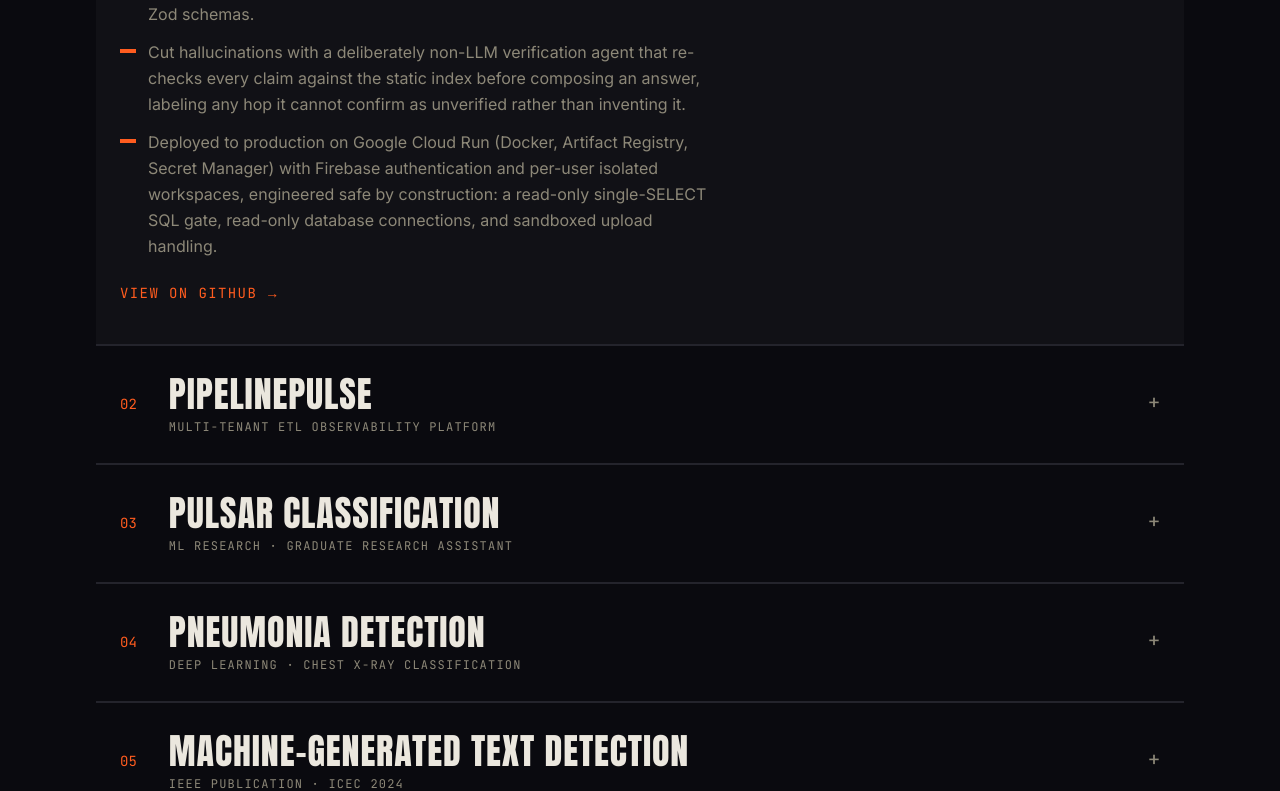
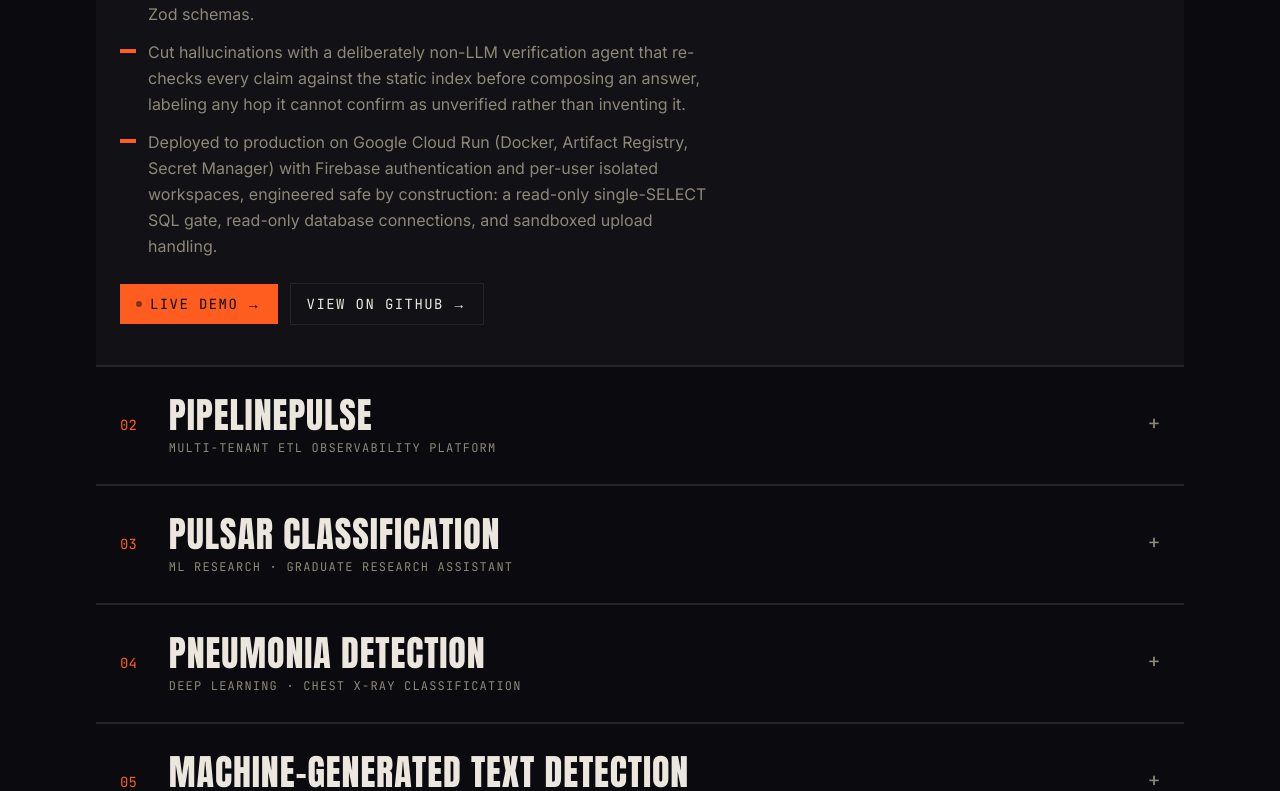
Before and after one commit to data-groot/portfolio-website, a Next.js app: page / in a window 1280 px wide. Shown: the part 3593-4384 px from the top of the page. Built offline with nearby package versions, Linux system fonts and the light colour scheme; no server answers.

Commit message:
Add live demo links for SystemAtlas AI and PipelinePulse

```diff
--- a/src/components/Projects.tsx
+++ b/src/components/Projects.tsx
@@ -94,14 +94,27 @@ export default function Projects() {
                                 </li>
                               ))}
                             </ul>
-                            {project.link ? (
+                            {project.links?.length ? (
+                              <div className="mt-6 flex flex-wrap items-center gap-3">
+                                {project.links.map((link) => (
                                   <a
-                                href={project.link.href}
+                                    key={link.href}
+                                    href={link.href}
                                     target="_blank"
                                     rel="noopener noreferrer"
-                                className="group/link mt-6 inline-flex items-center gap-2 font-mono text-sm uppercase tracking-widest text-ember"
+                                    className={`group/link inline-flex items-center gap-2 px-4 py-2.5 font-mono text-sm uppercase tracking-widest transition-colors ${
+                                      link.primary
+                                        ? "bg-ember text-ink hover:bg-ember-soft"
+                                        : "border border-line text-cream hover:border-ember hover:text-ember"
+                                    }`}
                                   >
-                                {project.link.label}
+                                    {link.primary ? (
+                                      <span
+                                        className="h-1.5 w-1.5 animate-pulse rounded-full bg-ink"
+                                        aria-hidden="true"
+                                      />
+                                    ) : null}
+                                    {link.label}
                                     <span
                                       className="transition-transform group-hover/link:translate-x-1"
                                       aria-hidden="true"
@@ -109,6 +122,8 @@ export default function Projects() {
                                       →
                                     </span>
                                   </a>
+                                ))}
+                              </div>
                             ) : null}
                           </div>
 
--- a/src/data/content.ts
+++ b/src/data/content.ts
@@ -120,7 +120,7 @@ export type Project = {
   details: string[];
   stack: string[];
   metrics: { value: string; label: string }[];
-  link?: { label: string; href: string };
+  links?: { label: string; href: string; primary?: boolean }[];
 };
 
 export const projects: Project[] = [
@@ -151,10 +151,17 @@ export const projects: Project[] = [
       { value: "3", label: "parallel specialist agents" },
       { value: "0", label: "unverified hops passed as fact" },
     ],
-    link: {
+    links: [
+      {
+        label: "Live demo",
+        href: "https://systematlas-134802582349.us-central1.run.app/",
+        primary: true,
+      },
+      {
         label: "View on GitHub",
         href: "https://github.com/data-groot/System-Atlas-AI",
       },
+    ],
   },
   {
     id: "pipelinepulse",
@@ -182,10 +189,17 @@ export const projects: Project[] = [
       { value: "<10s", label: "failure detection" },
       { value: "<200ms", label: "event latency" },
     ],
-    link: {
+    links: [
+      {
+        label: "Live demo",
+        href: "https://pipelinepulse-web-hdnfdhiheq-uc.a.run.app/",
+        primary: true,
+      },
+      {
         label: "View on GitHub",
         href: "https://github.com/data-groot/PipelinePulse",
       },
+    ],
   },
   {
     id: "pulsar",
@@ -206,10 +220,12 @@ export const projects: Project[] = [
       { value: "0.97", label: "ROC-AUC" },
       { value: "91%", label: "accuracy on independent data" },
     ],
-    link: {
+    links: [
+      {
         label: "View on GitHub",
         href: "https://github.com/data-groot/pulsar-star-prediction-service",
       },
+    ],
   },
   {
     id: "medical",
@@ -236,10 +252,12 @@ export const projects: Project[] = [
       { value: "0.9949", label: "AUC-ROC" },
       { value: "5k+", label: "chest X-rays" },
     ],
-    link: {
+    links: [
+      {
         label: "View on GitHub",
         href: "https://github.com/data-groot/Pneumonia-Detection-Deep-Learning",
       },
+    ],
   },
   {
     id: "ieee",
@@ -255,10 +273,13 @@ export const projects: Project[] = [
     ],
     stack: ["Python", "PyTorch", "BERT", "LSTM", "NLP"],
     metrics: [{ value: "99.16%", label: "detection accuracy" }],
-    link: {
+    links: [
+      {
         label: "Read on IEEE Xplore",
         href: "https://ieeexplore.ieee.org/document/10837481",
+        primary: true,
       },
+    ],
   },
 ];
 
```
Lines whose indentation alone changed are shown as unchanged.
